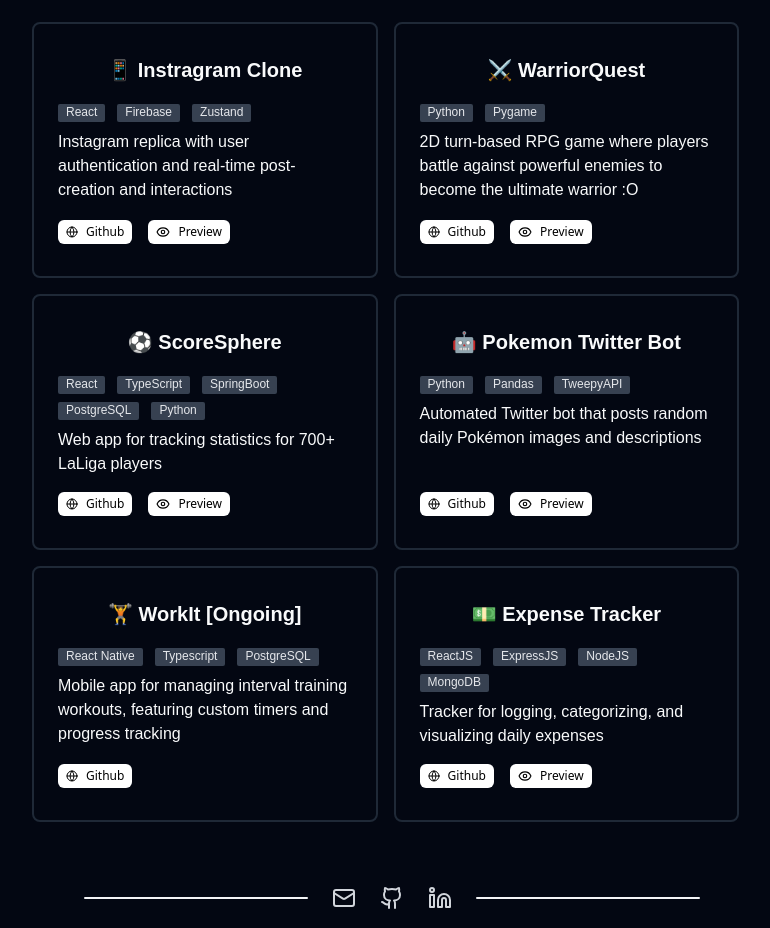
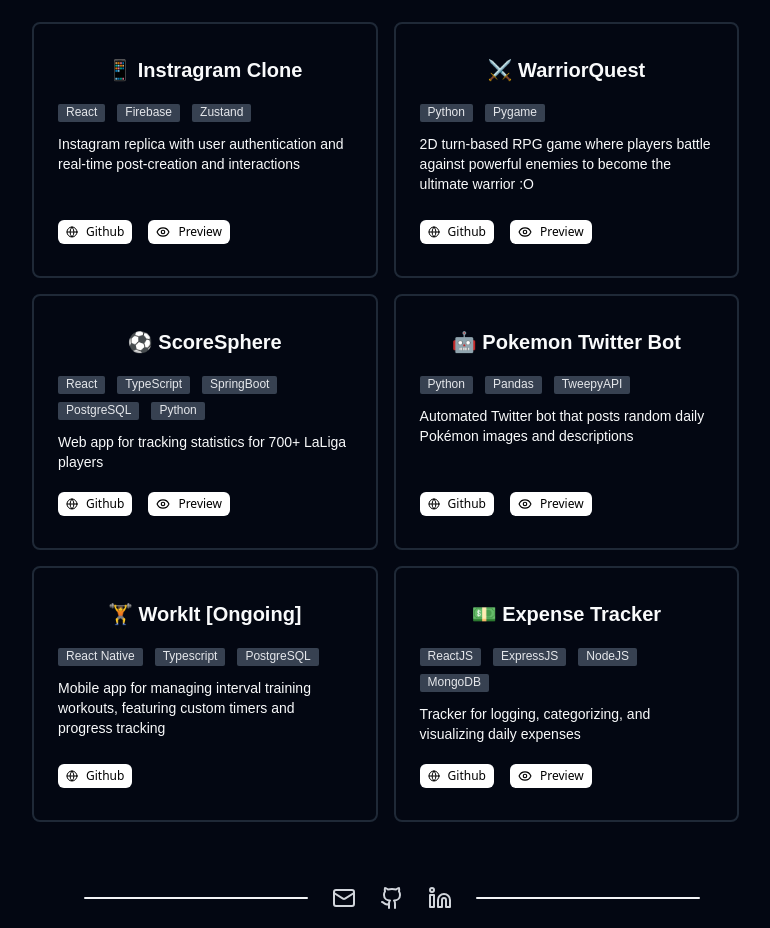
Before and after one commit to avallip443/arathi, a React (Vite) app: page / in a window 1280 px wide. Shown: the part 1560-2488 px from the top of the page, without its empty margins (248-1018 px from the left). Built offline with nearby package versions, Linux system fonts and the light colour scheme.

Commit message:
update description size

```diff
--- a/src/components/projects/ProjectCard.tsx
+++ b/src/components/projects/ProjectCard.tsx
@@ -34,7 +34,7 @@ const Card: React.FC<CardProps> = ({
           ))}
         </div>
 
-        <p className="mt-2">{description}</p>
+        <p className="text-sm mt-3">{description}</p>
       </div>
 
       <div className="flex gap-4 mt-2">
```
